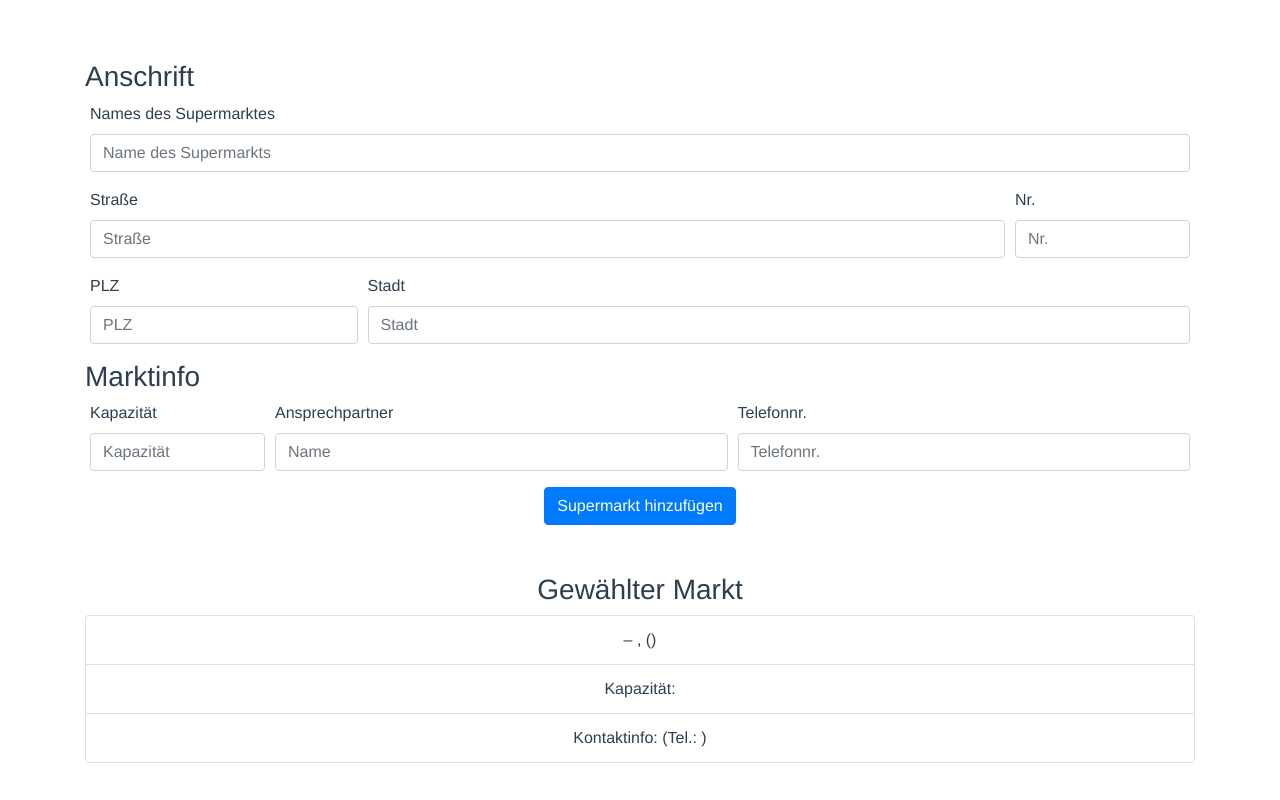
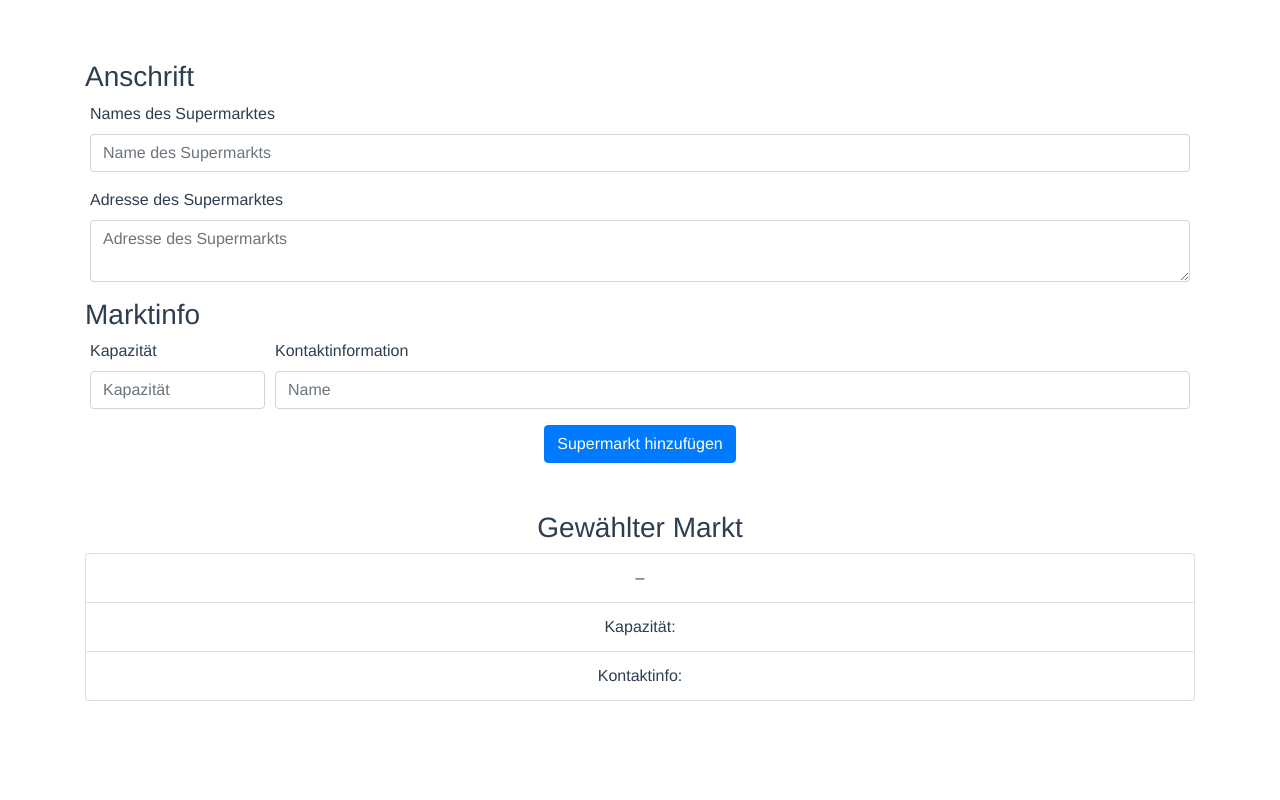
Before and after one commit to wirvsvirus-dortmund/frontend, a Vue app: page /register/shop in a window 1280 px wide. Built offline with nearby package versions, Linux system fonts and the light colour scheme.

Commit message:
add form action as post method and change form to represent Shop data model one to one

```diff
--- a/src/components/ShopRegistration.vue
+++ b/src/components/ShopRegistration.vue
@@ -2,35 +2,20 @@
 
 <div class="container">
 
-    <form class="wb-3">
-
+    <form method="POST" action="/api/shops" class="wb-3">
         <h3 style="text-align: left">Anschrift</h3>
         <div class="form-row mb-3" style="text-align: left; margin: 0 auto;">
             <div class="col">
                 <label for="marketName">Names des Supermarktes</label>
-                <input id="marketName" class="form-control" v-model.trim="shop_name" type="text" placeholder="Name des Supermarkts">
+                <input id="marketName" class="form-control" v-model.trim="name" type="text" placeholder="Name des Supermarkts">
             </div>
         </div>
 
         <div class="form-row mb-3" style="text-align: left; margin: 0 auto;">
-            <div class="col-md-10">
-                <label for="marketStreet">Straße</label>
-                <input id="marketStreet" class="form-control" v-model.trim="street" type="text" placeholder="Straße">
-            </div>
-            <div class="col-md-2">
-                <label for="marketHouseNumber">Nr.</label>
-                <input id="marketHouseNumber" class="form-control" v-model.trim="house_number" type="text" placeholder="Nr.">
-            </div>
-        </div>
-
-        <div class="form-row mb-3" style="text-align: left; margin: 0 auto;">
-            <div class="col-md-3">
-                <label for="marketZipCode">PLZ</label>
-                <input id="marketZipCode" class="form-control" v-model.trim="post_code" type="text" placeholder="PLZ">
-            </div>
-            <div class="col-md-9">
-                <label for="marketCity">Stadt</label>
-                <input id="marketCity" class="form-control" v-model.trim="city" type="text" placeholder="Stadt">
+            <div class="col">
+                <label for="marketAddress">Adresse des Supermarktes</label>
+                <textarea id="marketAddress" class="form-control" v-model.trim="newShop.address" type="text" placeholder="Adresse des Supermarkts">
+                </textarea>
             </div>
         </div>
 
@@ -39,19 +24,15 @@
         <div class="form-row mb-3" style="text-align: left; margin: 0 auto;">
             <div class="col-md-2">
                 <label for="shopCapacity">Kapazität</label>
-                <input id="shopCapacity" class="form-control" v-model.trim="capacity" type="text" placeholder="Kapazität">
+                <input id="shopCapacity" class="form-control" v-model.trim="newShop.capacity" type="text" placeholder="Kapazität">
             </div>
-            <div class="col-md-5">
-                <label for="contactName">Ansprechpartner</label>
-                <input id="contactName" class="form-control" v-model.trim="contact_name" type="text" placeholder="Name">
-            </div>
-            <div class="col-md-5">
-                <label for="contactPhone">Telefonnr.</label>
-                <input id="contactPhone" class="form-control" v-model.trim="contact_phone" type="text" placeholder="Telefonnr.">
+            <div class="col-md-10">
+                <label for="contactInfo">Kontaktinformation</label>
+                <input id="contactInfo" class="form-control" v-model.trim="newShop.contact_info" type="text" placeholder="Name">
             </div>
         </div>
 
-        <button type="button" class="btn btn-primary" v-on:click="counter += 1">
+        <button method="POST" type="submit" class="btn btn-primary" v-on:click="api/shops">
             Supermarkt hinzufügen
         </button>
 
@@ -60,36 +41,28 @@
     <h3 class="mt-5">Gewählter Markt</h3>
     <ul class="list-group">
         <li class="list-group-item">
-            {{shop_name}} – {{street}} {{house_number}}, {{post_code}} ({{city}})
+            {{newShop.name}} – {{newShop.address}}
         </li>
         <li class="list-group-item">
-            Kapazität: {{capacity}}
+            Kapazität: {{newShop.capacity}}
         </li>
         <li class="list-group-item">
-            Kontaktinfo: {{contact_name}} (Tel.: {{contact_phone}})
+            Kontaktinfo: {{newShop.contact_info}}
         </li>
     </ul>
 </div>
-
 </template>
-
 
 <script>
 export default {
-  name: 'ShopRegistration',
-  props: {
-    shop_name: String,
-    street: String,
-    house_number: String,
-    post_code: Number,
-    city: String,
-    capacity: Number,
-    contact_name: String,
-    contact_phone: String
-  }
+    name: 'ShopRegistration',
+    data (){
+        return {
+            newShop: {},
+        }
+    },
 }
 </script>
-
 
 <!-- Add "scoped" attribute to limit CSS to this component only -->
 <!-- <style scoped>
```
